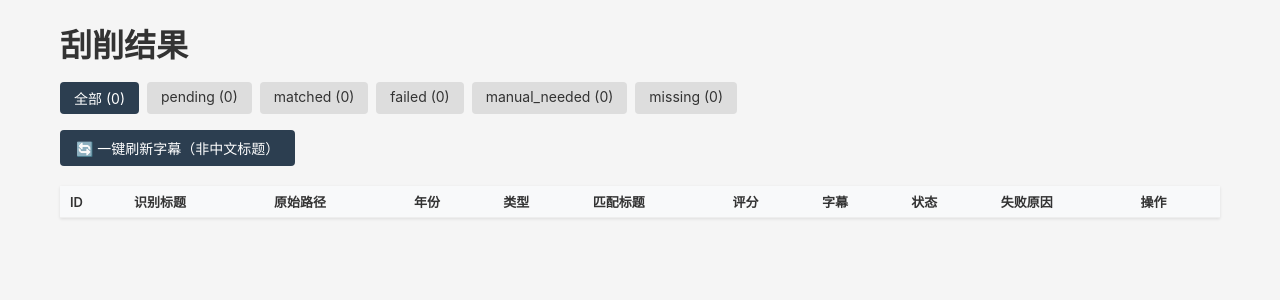
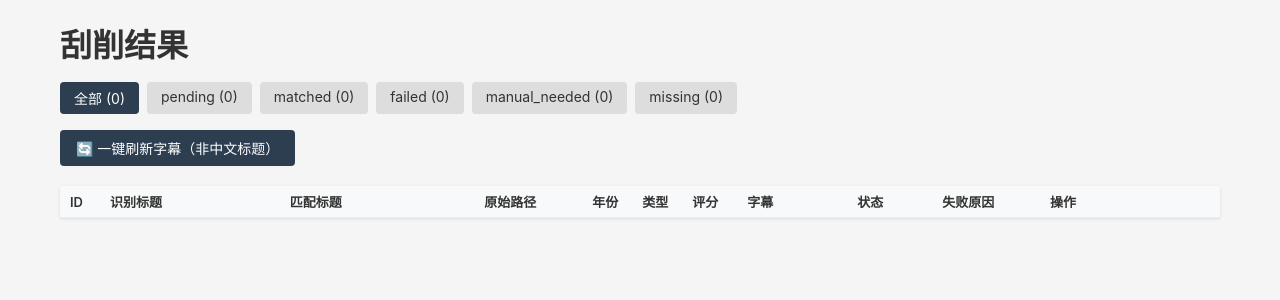
Before and after one commit to yuyuan1019/tmm-lite, a FastAPI app: page /items in a window 1280 px wide. Shown: the part 48-348 px from the top of the page. Run offline with FastAPI, Linux system fonts and the light colour scheme; lists and menus that the app fills with data are empty.

Commit message:
fix(web): wider title and subtitle columns, show Chinese name primary with original as subtitle

```diff
--- a/app/static/style.css
+++ b/app/static/style.css
@@ -32,6 +32,16 @@ h2 { margin: 20px 0 12px; }
 table { width: 100%; border-collapse: collapse; background: white; box-shadow: 0 1px 3px rgba(0,0,0,0.1); margin-bottom: 20px; }
 th, td { padding: 6px 10px; text-align: left; border-bottom: 1px solid #eee; font-size: 13px; }
 th { background: #f8f9fa; font-weight: 600; white-space: nowrap; }
+.col-id { width: 40px; }
+.col-year { width: 50px; }
+.col-type { width: 50px; }
+.col-rating { width: 55px; }
+.col-status { width: 85px; }
+.col-subtitle { width: 110px; white-space: nowrap; }
+.col-title { min-width: 120px; }
+.col-matched-title { min-width: 130px; }
+.col-error { max-width: 140px; overflow: hidden; text-overflow: ellipsis; white-space: nowrap; }
+.col-actions { width: 180px; }
 
 .badge { display: inline-block; padding: 2px 8px; border-radius: 10px; font-size: 12px; font-weight: 600; }
 .badge-pending { background: #e2e3e5; color: #383d41; }
--- a/app/templates/items.html
+++ b/app/templates/items.html
@@ -27,31 +27,50 @@
 
 <table>
 <thead>
-<tr><th>ID</th><th>识别标题</th><th>原始路径</th><th>年份</th><th>类型</th><th>匹配标题</th><th>评分</th><th>字幕</th><th>状态</th><th>失败原因</th><th>操作</th></tr>
+<tr>
+  <th class="col-id">ID</th>
+  <th class="col-title">识别标题</th>
+  <th class="col-matched-title">匹配标题</th>
+  <th>原始路径</th>
+  <th class="col-year">年份</th>
+  <th class="col-type">类型</th>
+  <th class="col-rating">评分</th>
+  <th class="col-subtitle">字幕</th>
+  <th class="col-status">状态</th>
+  <th class="col-error">失败原因</th>
+  <th class="col-actions">操作</th>
+</tr>
 </thead>
 <tbody>
 {% for item in items %}
 <tr>
-  <td>{{ item.id }}</td>
-  <td>{% if item.status == 'manual_needed' %}<span class="text-warn">{{ item.folder_path }}</span>{% else %}{{ item.parsed_title or '' }}{% endif %}</td>
+  <td class="col-id">{{ item.id }}</td>
+  <td class="col-title">{% if item.status == 'manual_needed' %}<span class="text-warn">{{ item.folder_path }}</span>{% else %}{{ item.parsed_title or '' }}{% endif %}</td>
+  <td class="col-matched-title">
+    {% if item.matched_title %}
+      <span>{{ item.matched_title }}</span>
+      {% if item.matched_original_title and item.matched_original_title != item.matched_title %}
+      <br><small class="text-muted">{{ item.matched_original_title }}</small>
+      {% endif %}
+    {% else %}<span class="text-muted">—</span>{% endif %}
+  </td>
   <td>
     <details class="path-cell">
       <summary title="{{ item.folder_path }}">{{ item.folder_path[:50] }}{% if item.folder_path|length > 50 %}…{% endif %}</summary>
       <div class="path-full">{{ item.folder_path }}</div>
     </details>
   </td>
-  <td>{{ item.parsed_year or '' }}</td>
-  <td>{{ item.media_type }}</td>
-  <td>{{ item.matched_title or '' }}</td>
-  <td>{{ item.rating or '' }}</td>
-  <td>{% set sub = subtitle_map.get(item.id, '') %}
+  <td class="col-year">{{ item.parsed_year or '' }}</td>
+  <td class="col-type">{{ item.media_type }}</td>
+  <td class="col-rating">{{ item.rating or '' }}</td>
+  <td class="col-subtitle">{% set sub = subtitle_map.get(item.id, '') %}
     {% if sub and '中文' in sub %}<span class="badge badge-matched" title="已检测到中文字幕">{{ sub }}</span>
     {% elif sub %}<span class="badge badge-pending" title="有字幕但非中文">{{ sub }}</span>
     {% else %}<span class="text-muted">—</span>{% endif %}
   </td>
-  <td><span class="badge badge-{{ item.status }}">{{ item.status }}</span></td>
-  <td title="{{ item.error_message or '' }}">{{ (item.error_message or '')[:50] }}</td>
-  <td>
+  <td class="col-status"><span class="badge badge-{{ item.status }}">{{ item.status }}</span></td>
+  <td class="col-error" title="{{ item.error_message or '' }}">{{ (item.error_message or '')[:50] }}</td>
+  <td class="col-actions">
     <div class="action-cell">
       <button type="button" {% if is_running %}disabled{% endif %}
               onclick="openRescrape(this, {{ item.id }}, '{{ item.media_type }}')"
```
